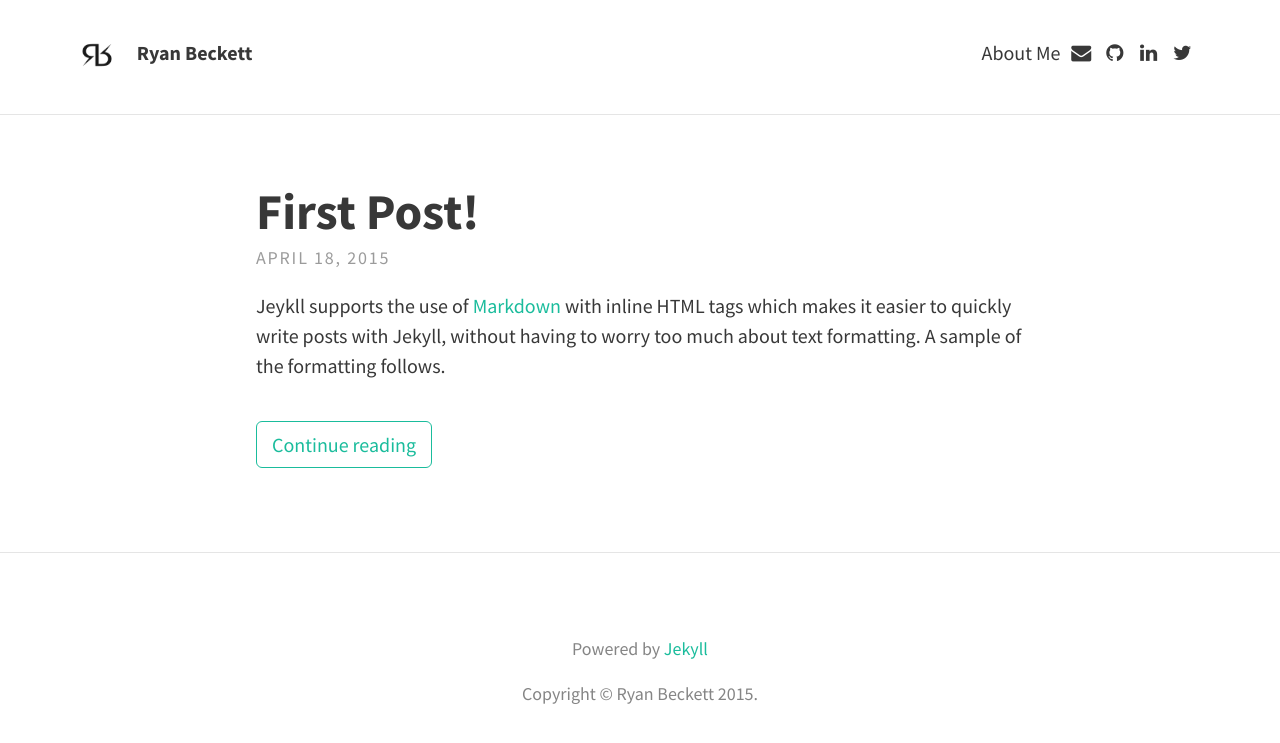
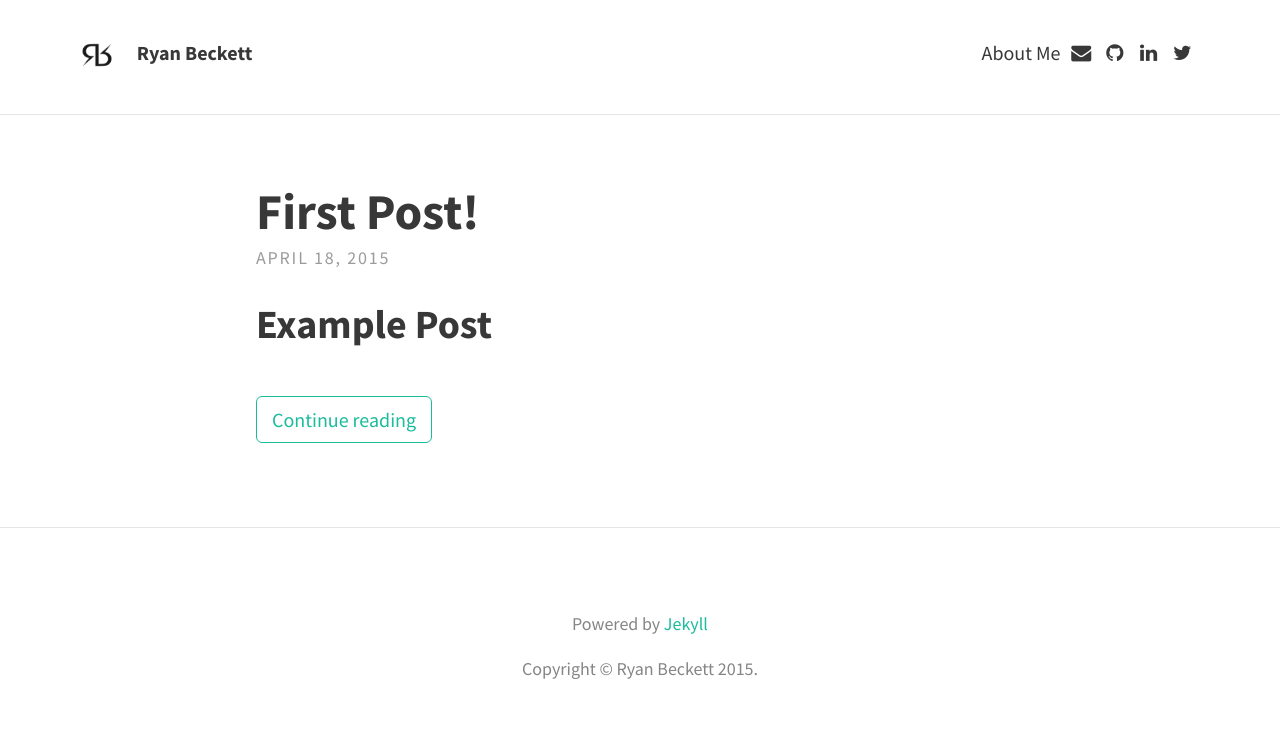
Before and after one commit to RyanBeckett/blog, a Jekyll site: the page built from index.html, in a window 1280 px wide. Shown: the top 743 px of the page. Built offline with Jekyll 4.4.1, drawn with Linux system fonts in a browser that asks for light colours; nearby versions of some CDN libraries; the list of posts is cut into pages by our own code.

Commit message:
Example post

```diff
--- a/_posts/2015-04-18-first-blog-post.md
+++ b/_posts/2015-04-18-first-blog-post.md
@@ -3,37 +3,6 @@ layout: post
 title: First Post!
 ---
 
-Jeykll supports the use of [Markdown](http://daringfireball.net/projects/markdown/syntax) with inline HTML tags which makes it easier to quickly write posts with Jekyll, without having to worry too much about text formatting. A sample of the formatting follows.
+## Example Post
 
-Tables have also been extended from Markdown:
-
-First Header  | Second Header
-------------- | -------------
-Content Cell  | Content Cell
-Content Cell  | Content Cell
-
-Here's an example of an image, which is included using Markdown:
-
-![Geometric pattern with fading gradient](/img/sample_feature_img_2.png)
-
-Highlighting for code in Jekyll is done using Pygments or Rouge. This theme makes use of Pygments by default.
-
-{% highlight js %}
-// count to ten
-for (var i = 1; i <= 10; i++) {
-    console.log(i);
-}
-
-// count to twenty
-var j = 0;
-while (j < 20) {
-    j++;
-    console.log(j);
-}
-{% endhighlight %}
-
-Type Theme uses KaTeX to display maths. Equations such as $$S_n = a \times \frac{1-r^n}{1-r}$$ can be displayed inline.
-
-Alternatively, they can be shown on a new line:
-
-$$ f(x) = \int \frac{2x^2+4x+6}{x-2} $$
+This is a example post.
```
